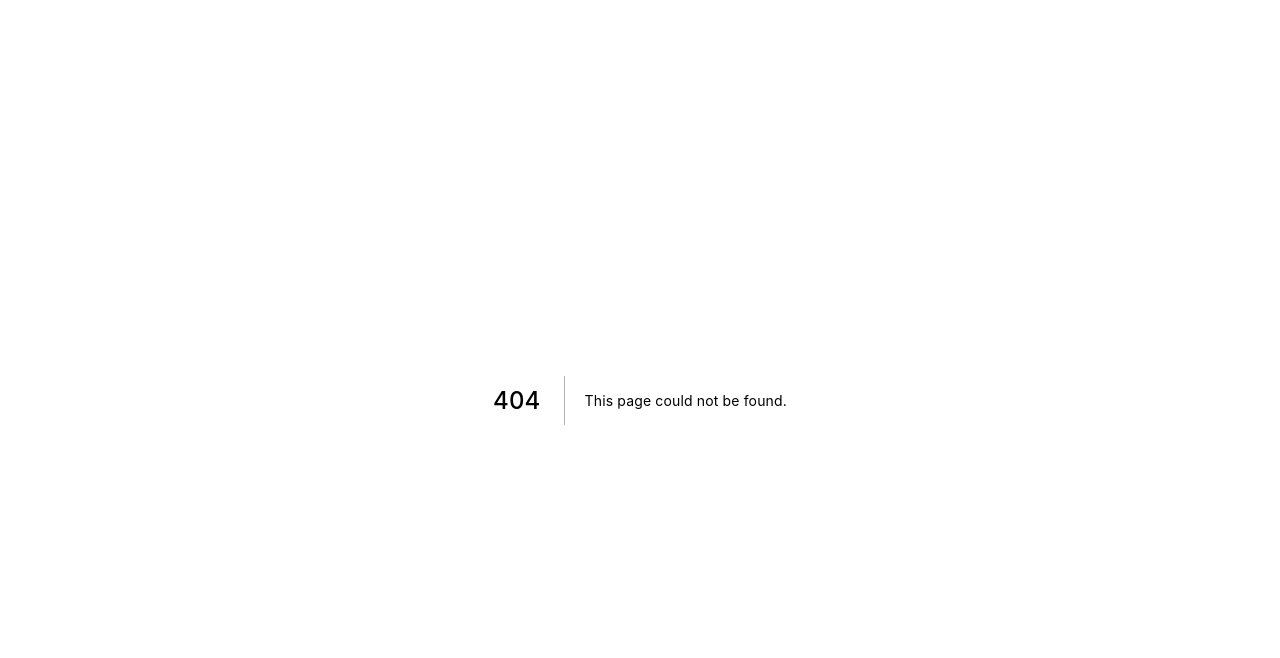
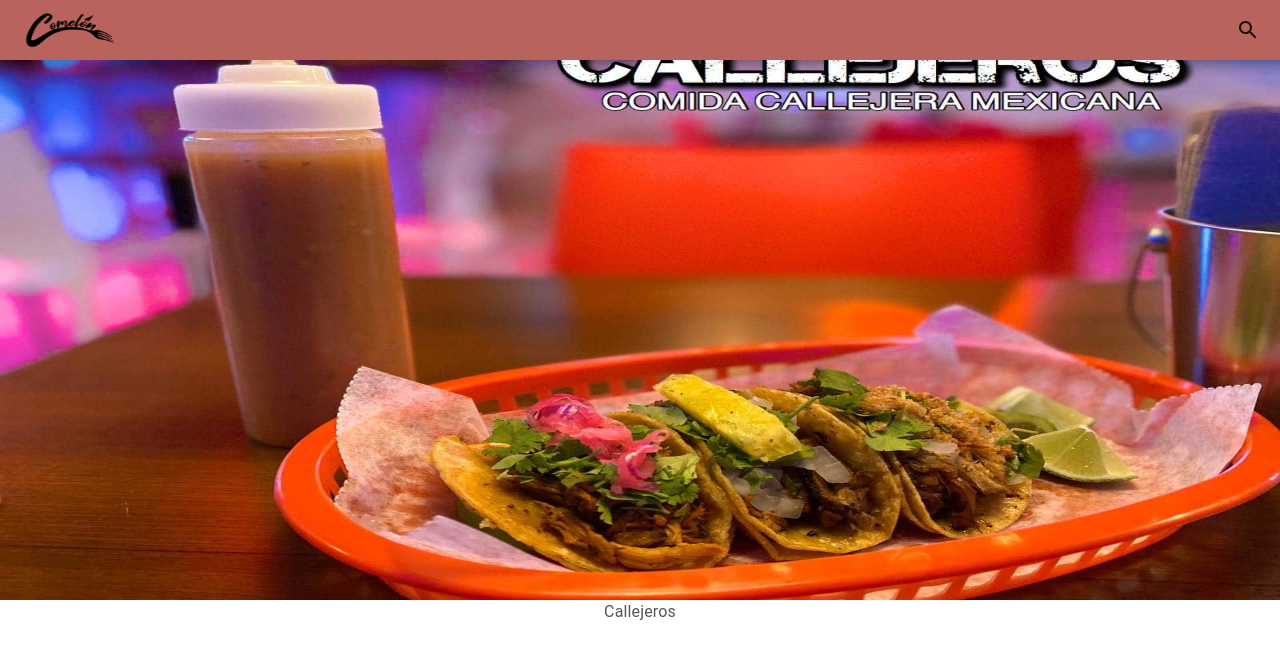
Before and after one commit to RobertoValle31/comelon, a Next.js app: page /restaurant/1 in a window 1280 px wide. Before the commit this address had no page. Shown: the top 658 px of the page. Built offline with nearby package versions, Linux system fonts and the light colour scheme.

Commit message:
feat: 🎸 Restaurant Profile PART ONE

```diff
--- /dev/null
+++ b/landing/restaurant/index.js
@@ -0,0 +1,52 @@
+/* eslint-disable @next/next/no-img-element */
+import { Grid, Typography } from "@mui/material";
+import { makeStyles } from "@mui/styles";
+import { useRouter } from "next/router";
+
+import { RESTAURANTS } from "../home/constants";
+
+const useStyles = makeStyles((theme) => ({
+  header: {
+    height: 600,
+    "& > img": {
+      width: "100%",
+      height: "100%",
+    },
+  },
+  title: {
+    color: "#565656",
+    fontSize: 40,
+    fontWeight: 600,
+    marginTop: theme.spacing(2),
+  },
+  [theme.breakpoints.down("md")]: {
+    header: {
+      height: 400,
+    },
+    title: {
+      fontSize: 35,
+    },
+  },
+}));
+
+const RestaurantProfile = () => {
+  const classes = useStyles();
+  const router = useRouter();
+
+  const restaurant = RESTAURANTS.find(
+    (restaurant) => restaurant.id === Number(router.query.restaurantId)
+  );
+
+  return (
+    <Grid container>
+      <Grid container className={classes.header}>
+        <img src={restaurant.profilePicture} alt="profile" />
+      </Grid>
+      <Grid container justifyContent="center">
+        <Typography className={classes.title}>{restaurant.name}</Typography>
+      </Grid>
+    </Grid>
+  );
+};
+
+export default RestaurantProfile;
--- a/landing/restaurants/Card.js
+++ b/landing/restaurants/Card.js
@@ -1,6 +1,7 @@
 /* eslint-disable @next/next/no-img-element */
 import { Grid, Typography } from "@mui/material";
 import { makeStyles } from "@mui/styles";
+import Link from "next/link";
 
 const useStyles = makeStyles((theme) => ({
   //Todo: Check animation
@@ -77,6 +78,7 @@
   const classes = useStyles();
 
   return (
+    <Link href={`/restaurant/${restaurant.id}`}>
       <Grid container className={classes.card}>
         <Grid container item md={5} className={classes.imageContainer}>
           <img src={restaurant.profilePicture} alt="Restaurant" />
@@ -96,6 +98,7 @@
           </Grid>
         </Grid>
       </Grid>
+    </Link>
   );
 };
 
--- /dev/null
+++ b/pages/restaurant/[restaurantId].js
@@ -0,0 +1,15 @@
+import { Grid } from "@mui/material";
+
+import NavBar from "../../landing/home/NavBar";
+import RestaurantProfile from "../../landing/restaurant";
+
+const RestaurantPage = () => {
+  return (
+    <Grid container>
+      <NavBar />
+      <RestaurantProfile />
+    </Grid>
+  );
+};
+
+export default RestaurantPage;
```
Also changed, not shown: 1 other file (tests, documents, lock files or other folders). Lines whose indentation alone changed are shown as unchanged.
